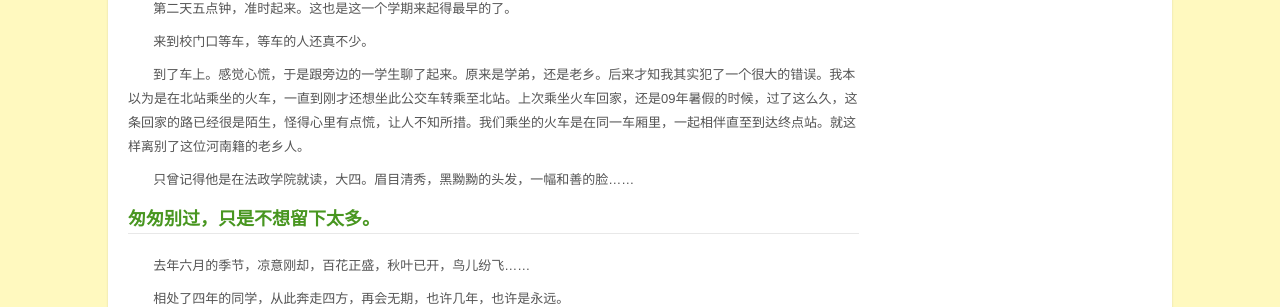
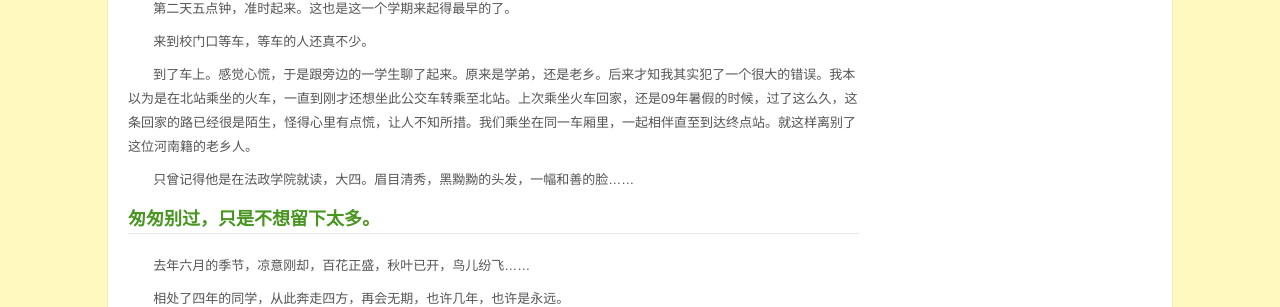
Before and after one commit to luwanlili/luwanlili.github.com, a Jekyll site: the page built from _posts/2013-01-23-匆匆别过.html, in a window 1280 px wide and 992 px high. Shown: the part 300-607 px from the top of the window. Built offline with Jekyll 4.4.1, drawn with Linux system fonts in a browser that asks for light colours.

Commit message:
modify a post

```diff
--- a/_posts/2013-01-23-匆匆别过.html
+++ b/_posts/2013-01-23-匆匆别过.html
@@ -15,7 +15,7 @@
 		<p>&nbsp;&nbsp;&nbsp;&nbsp;&nbsp;&nbsp;&nbsp;于是匆匆忙忙在订了车票。</p>
 		<p>&nbsp;&nbsp;&nbsp;&nbsp;&nbsp;&nbsp;&nbsp;第二天五点钟，准时起来。这也是这一个学期来起得最早的了。</p>
 		<p>&nbsp;&nbsp;&nbsp;&nbsp;&nbsp;&nbsp;&nbsp;来到校门口等车，等车的人还真不少。</p>
-		<p>&nbsp;&nbsp;&nbsp;&nbsp;&nbsp;&nbsp;&nbsp;到了车上。感觉心慌，于是跟旁边的一学生聊了起来。原来是学弟，还是老乡。后来才知我其实犯了一个很大的错误。我本以为是在北站乘坐的火车，一直到刚才还想坐此公交车转乘至北站。上次乘坐火车回家，还是09年暑假的时候，过了这么久，这条回家的路已经很是陌生，怪得心里有点慌，让人不知所措。我们乘坐的火车是在同一车厢里，一起相伴直至到达终点站。就这样离别了这位河南籍的老乡人。</p>
+		<p>&nbsp;&nbsp;&nbsp;&nbsp;&nbsp;&nbsp;&nbsp;到了车上。感觉心慌，于是跟旁边的一学生聊了起来。原来是学弟，还是老乡。后来才知我其实犯了一个很大的错误。我本以为是在北站乘坐的火车，一直到刚才还想坐此公交车转乘至北站。上次乘坐火车回家，还是09年暑假的时候，过了这么久，这条回家的路已经很是陌生，怪得心里有点慌，让人不知所措。我们乘坐在同一车厢里，一起相伴直至到达终点站。就这样离别了这位河南籍的老乡人。</p>
 		<p>&nbsp;&nbsp;&nbsp;&nbsp;&nbsp;&nbsp;&nbsp;只曾记得他是在法政学院就读，大四。眉目清秀，黑黝黝的头发，一幅和善的脸……</p>
 		<h2>匆匆别过，只是不想留下太多。</h2>
 		<p>&nbsp;&nbsp;&nbsp;&nbsp;&nbsp;&nbsp;&nbsp;去年六月的季节，凉意刚却，百花正盛，秋叶已开，鸟儿纷飞……</p>
```
